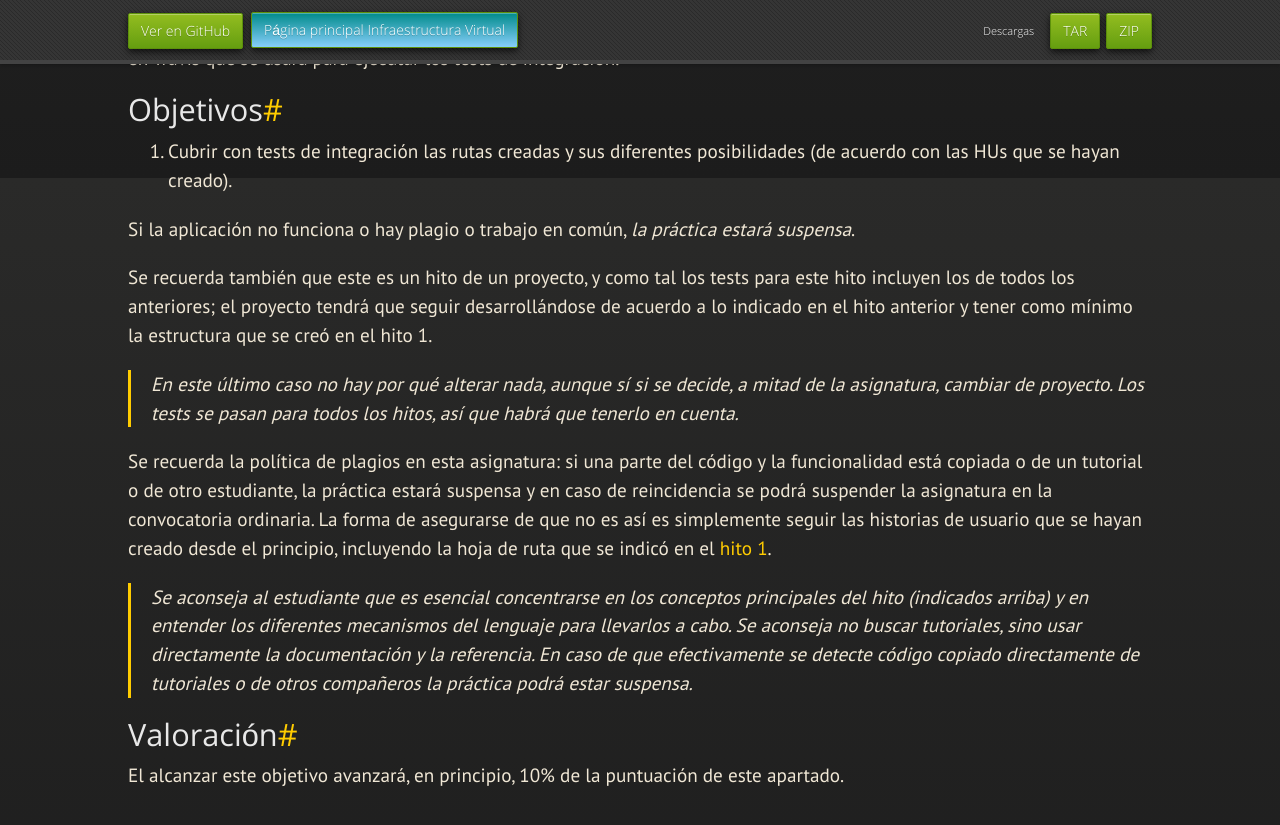
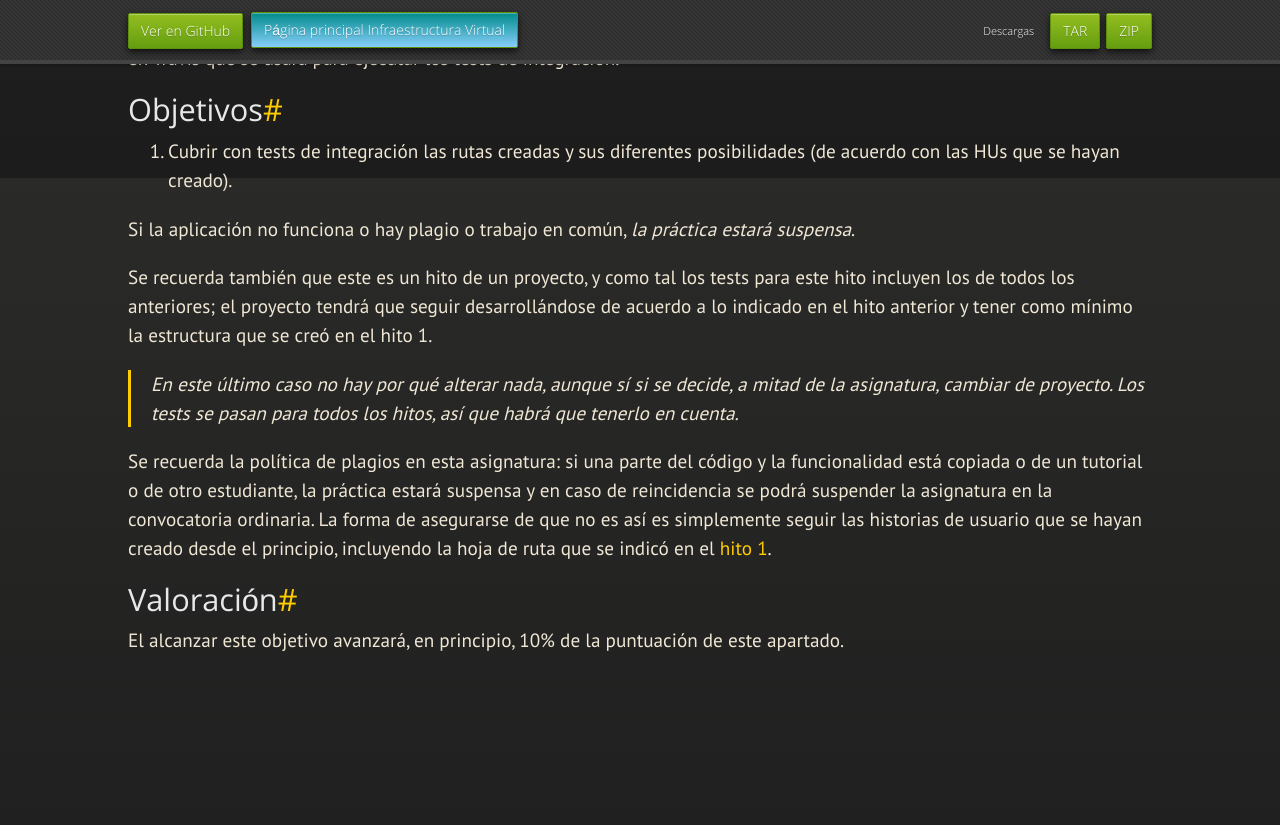
Before and after one commit to JJ/IV, a Jekyll site: the page built from documentos/proyecto/9.Microservicio.md, in a window 1280 px wide and 900 px high, scrolled down 1622 px. Shown: the top 825 px of the window. Built offline with Jekyll 4.4.1, drawn with Linux system fonts in a browser that asks for light colours; nearby versions of some CDN libraries; some web fonts are replaced; our own code applies the rules of GitHub Pages for plain Markdown files; after the commit the page ends 2387 px from its top, so only the background shows below that.

Commit message:
Sync documentos/proyecto/9.Microservicio.md de master a gh-pages

```diff
--- a/documentos/proyecto/9.Microservicio.md
+++ b/documentos/proyecto/9.Microservicio.md
@@ -113,14 +113,6 @@ de asegurarse de que no es así es simplemente seguir las historias de
 usuario que se hayan creado desde el principio, incluyendo la hoja de
 ruta que se indicó en el [hito 1](1.Infraestructura).
 
-> Se aconseja al estudiante que es esencial concentrarse en los
-> conceptos principales del hito (indicados arriba) y en entender los
-> diferentes mecanismos del lenguaje para llevarlos a cabo. Se
-> aconseja *no* buscar tutoriales, sino usar directamente la
-> documentación y la referencia. En caso de que efectivamente se
-> detecte código copiado directamente de tutoriales o de otros
-> compañeros la práctica podrá estar suspensa.
-
 ## Valoración
 
 El alcanzar este objetivo avanzará, en principio, 10% de la puntuación de este
```
